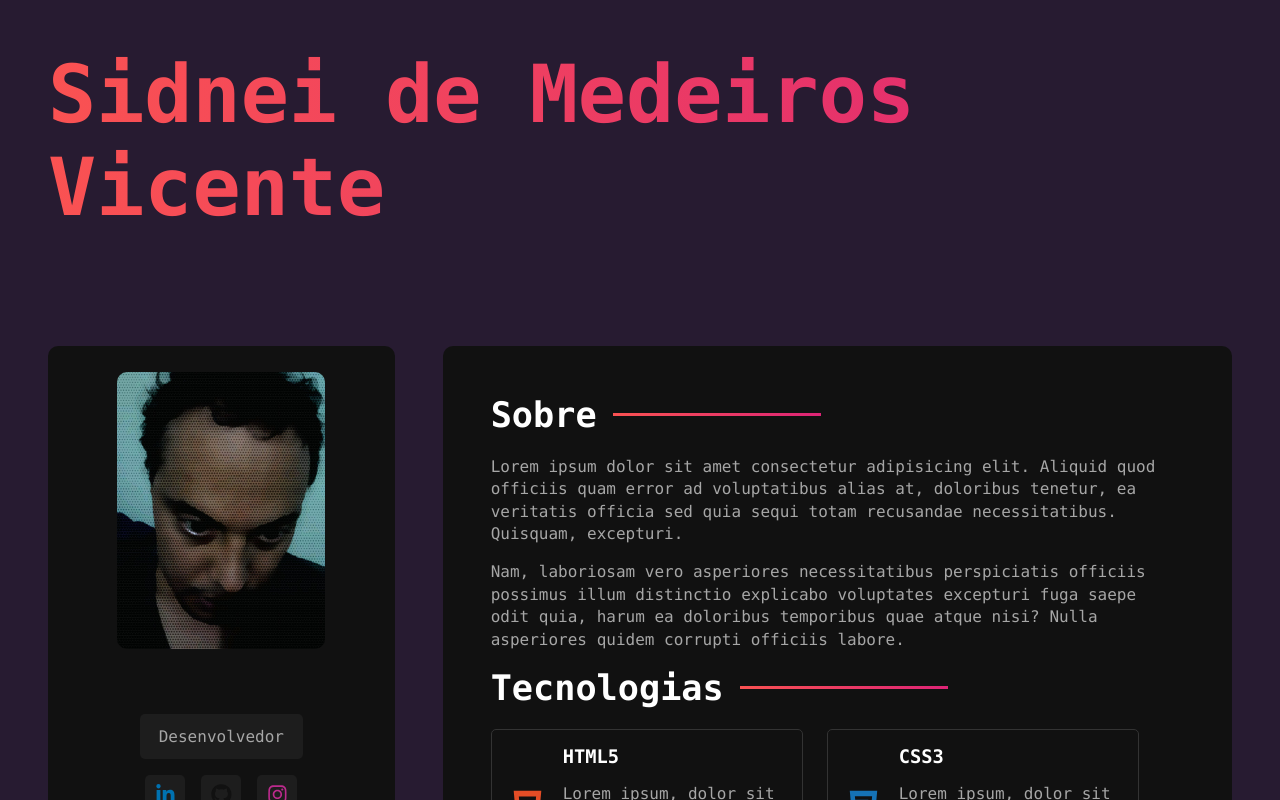
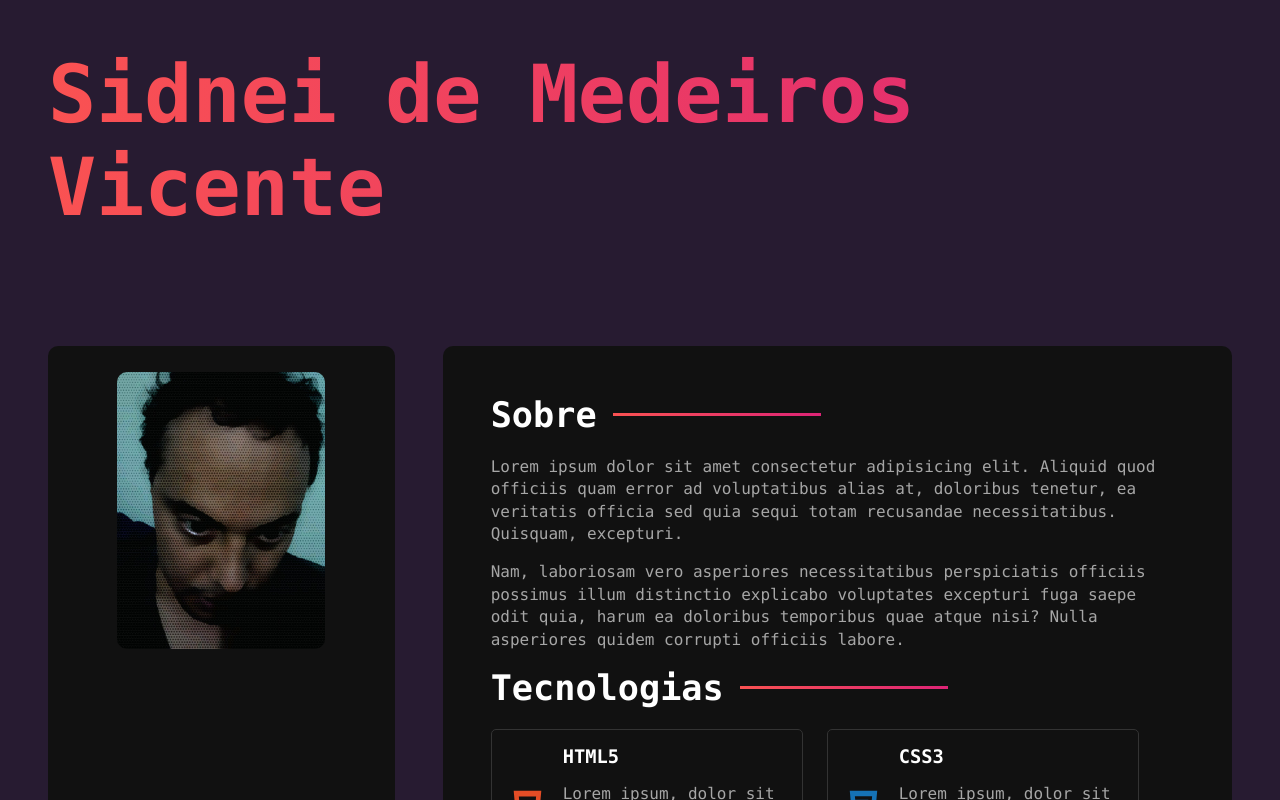
Before and after one commit to sidneimv/react_sass, a React (Vite) app: page / in a window 1280 px wide. Shown: the top 800 px of the page. Built offline with nearby package versions, Linux system fonts and the light colour scheme.

Commit message:
quarto commit

```diff
--- a/src/styles/components/sidebar.sass
+++ b/src/styles/components/sidebar.sass
@@ -22,7 +22,7 @@
         color: variables.$text-color-secondary
         background-color: variables.$bg-color-secondary
         border-radius: variables.$card-border-radius
-        margin-top: 20rem
+        margin-top: 32rem
         padding: .8rem 1.2rem
 
     .btn
```
